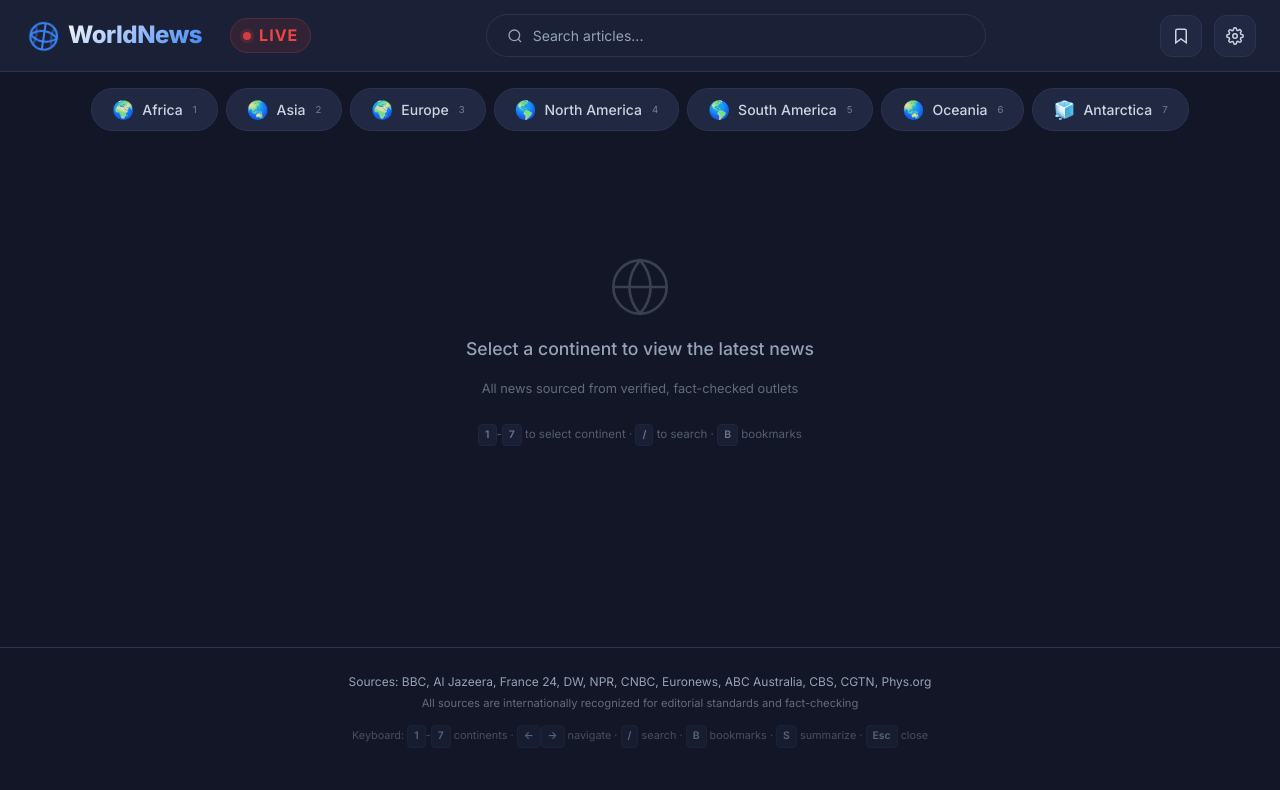
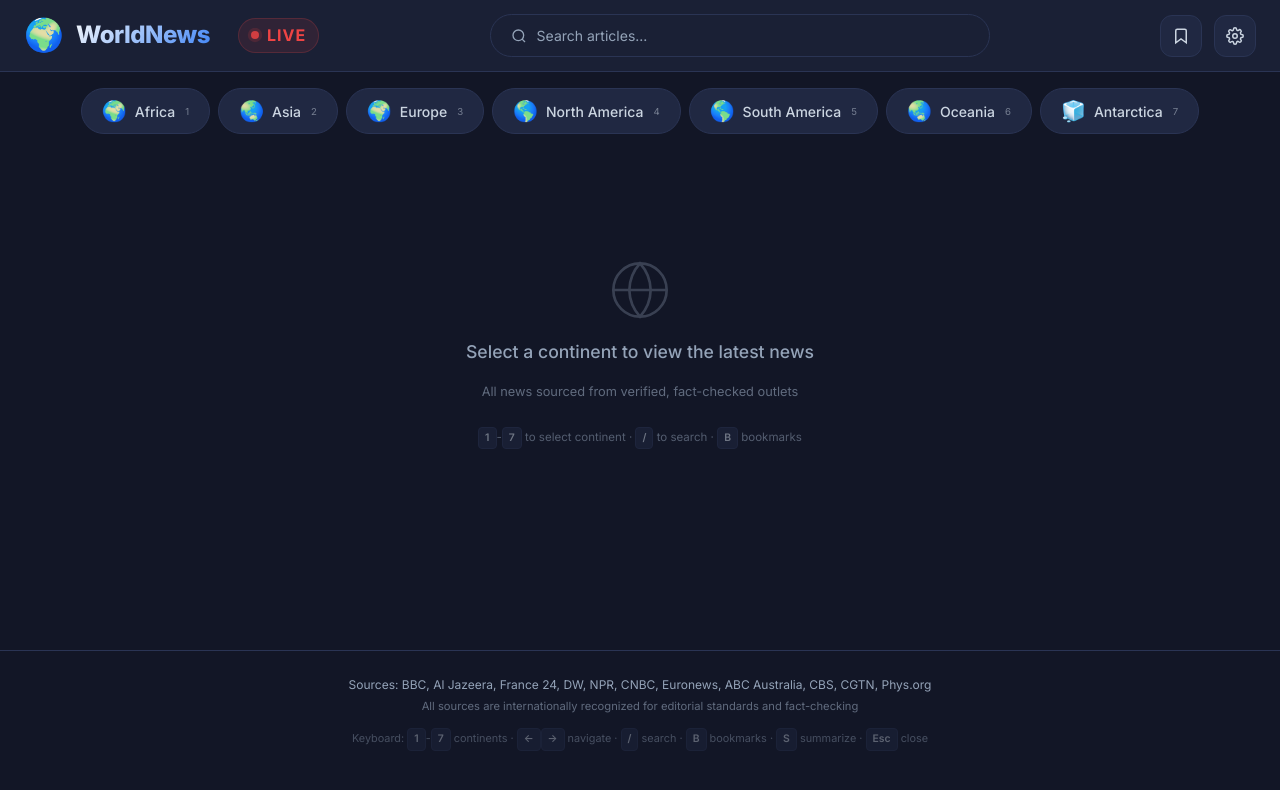
Before and after one commit to MN012/worldnews, a website: page index.html in a window 1280 px wide. Drawn offline with Linux system fonts and the light colour scheme.

Commit message:
Replace SVG globe with earth emoji and enlarge continent icons
- Swap wireframe SVG globe for 🌍 emoji in header brand
- Update .globe-icon CSS for emoji rendering (2rem, no spin)
- Increase continent tab emoji size to 1.25rem

Co-Authored-By: Claude Opus 4.6 <noreply@anthropic.com>

```diff
--- a/index.html
+++ b/index.html
@@ -12,15 +12,7 @@
   <header>
     <div class="header-inner">
       <div class="brand">
-        <div class="globe-icon">
-          <svg viewBox="0 0 24 24" width="32" height="32" fill="none" stroke="currentColor" stroke-width="1.5">
-            <circle cx="12" cy="12" r="10"/>
-            <path d="M2 12h20"/>
-            <path d="M12 2a15.3 15.3 0 0 1 4 10 15.3 15.3 0 0 1-4 10 15.3 15.3 0 0 1-4-10A15.3 15.3 0 0 1 12 2z"/>
-            <path d="M4.93 4.93a18 18 0 0 0 14.14 0" opacity="0.5"/>
-            <path d="M4.93 19.07a18 18 0 0 1 14.14 0" opacity="0.5"/>
-          </svg>
-        </div>
+        <span class="globe-icon">🌍</span>
         <h1>WorldNews</h1>
         <div class="live-indicator">
           <span class="live-dot"></span>
--- a/style.css
+++ b/style.css
@@ -97,8 +97,8 @@ header {
 }
 
 .globe-icon {
-  color: var(--accent);
-  animation: spin 20s linear infinite;
+  font-size: 2rem;
+  line-height: 1;
 }
 
 @keyframes spin {
@@ -249,7 +249,7 @@ header {
 }
 
 .continent-btn .emoji {
-  font-size: 1.1rem;
+  font-size: 1.25rem;
 }
 
 .continent-btn .btn-shortcut {
```
